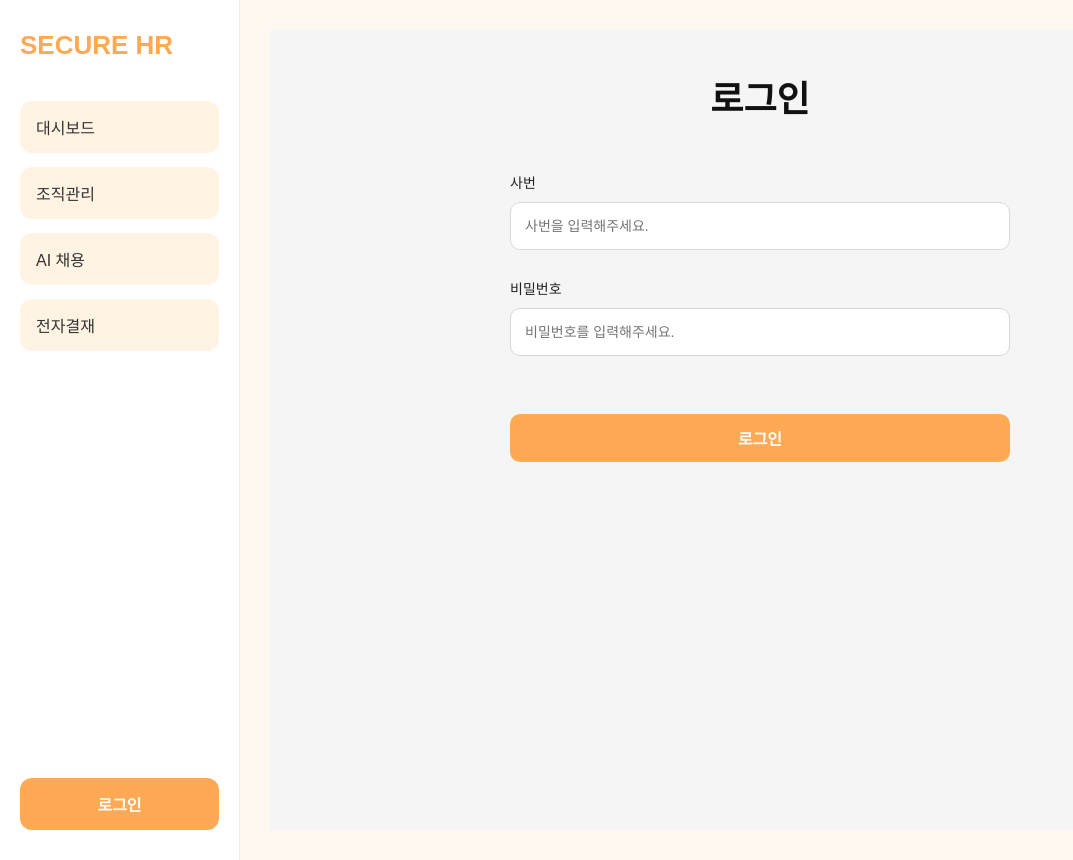
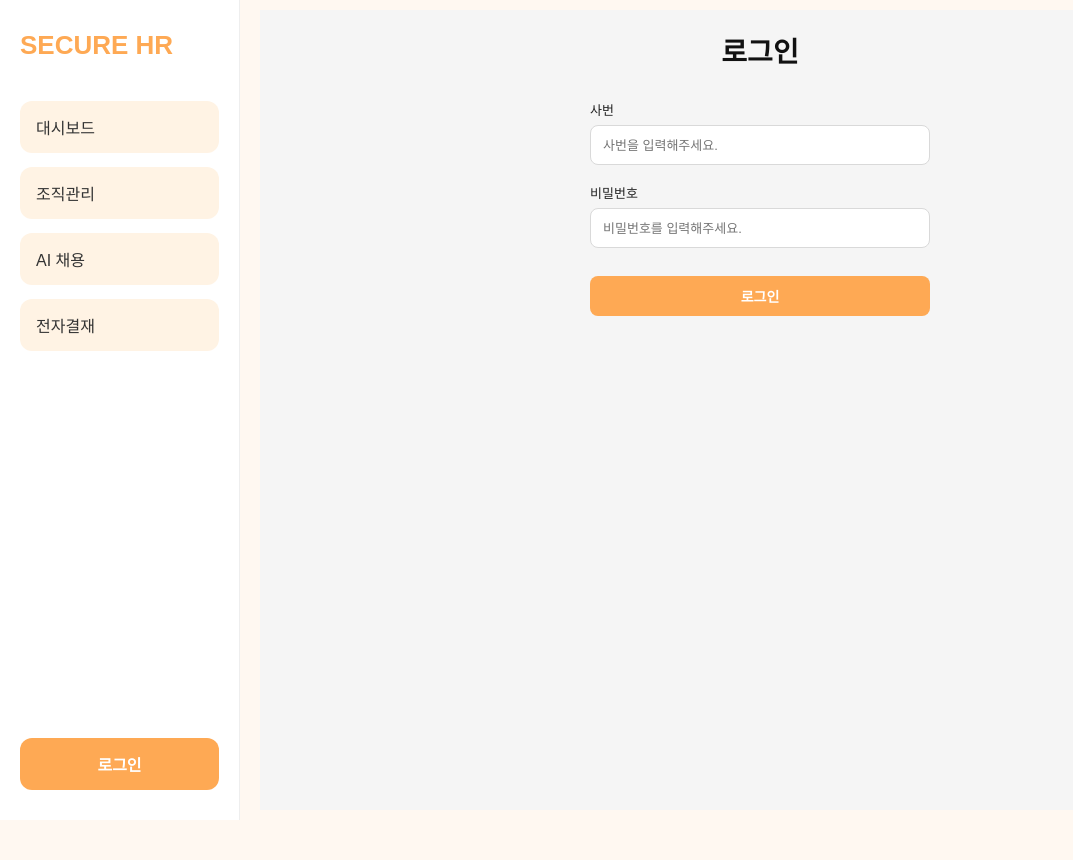
Before and after one commit to Miniproject-management/management-front, a React (Vite) app: page /login in a window 1280 px wide. Shown: the whole page, without its empty margins (0-1073 px from the left). After the commit the page ends 820 px from the top, so only its background shows below. Built offline with nearby package versions, Linux system fonts and the light colour scheme.

Commit message:
로그인 css 수정

```diff
--- a/src/index.css
+++ b/src/index.css
@@ -15,5 +15,5 @@ body {
 
 .main-content {
   flex: 1;
-  padding: 30px;
+  padding: 10px 20px;
 }
--- a/src/styles/login.css
+++ b/src/styles/login.css
@@ -6,23 +6,23 @@
   justify-content: center;
   align-items: flex-start;
 
-  padding-top: 40px;
+  padding-top: 20px;
 
   background-color: #f5f5f5;
 }
 
 .login-container {
   width: 100%;
-  max-width: 500px;
+  max-width: 340px;
 }
 
 .login-title {
   text-align: center;
 
-  font-size: 36px;
+  font-size: 28px;
   font-weight: 700;
 
-  margin-bottom: 50px;
+  margin-bottom: 30px;
 
   color: #111;
 }
@@ -30,49 +30,57 @@
 .login-form {
   display: flex;
   flex-direction: column;
-  gap: 28px;
+  gap: 18px;
 }
 
 .input-group {
   display: flex;
   flex-direction: column;
-  gap: 10px;
+  gap: 6px;
 }
 
 .input-group label {
-  font-size: 14px;
+  font-size: 13px;
   color: #222;
 }
 
 .input-group input {
-  height: 48px;
+  height: 40px;
 
   border: 1px solid #d9d9d9;
-  border-radius: 10px;
+  border-radius: 8px;
 
-  padding: 0 14px;
+  padding: 0 12px;
 
-  font-size: 14px;
+  font-size: 13px;
 
   outline: none;
   background-color: white;
 }
 
+.input-group input:focus {
+  border-color: #fea954;
+}
+
 .login-button {
-  margin-top: 30px;
+  margin-top: 10px;
 
-  height: 48px;
+  height: 40px;
 
   border: none;
-  border-radius: 10px;
+  border-radius: 8px;
 
   background-color: #fea954;
   color: white;
 
-  font-size: 16px;
+  font-size: 14px;
   font-weight: 600;
 
   cursor: pointer;
 
   transition: 0.2s;
 }
+
+.login-button:hover {
+  opacity: 0.9;
+}
```
